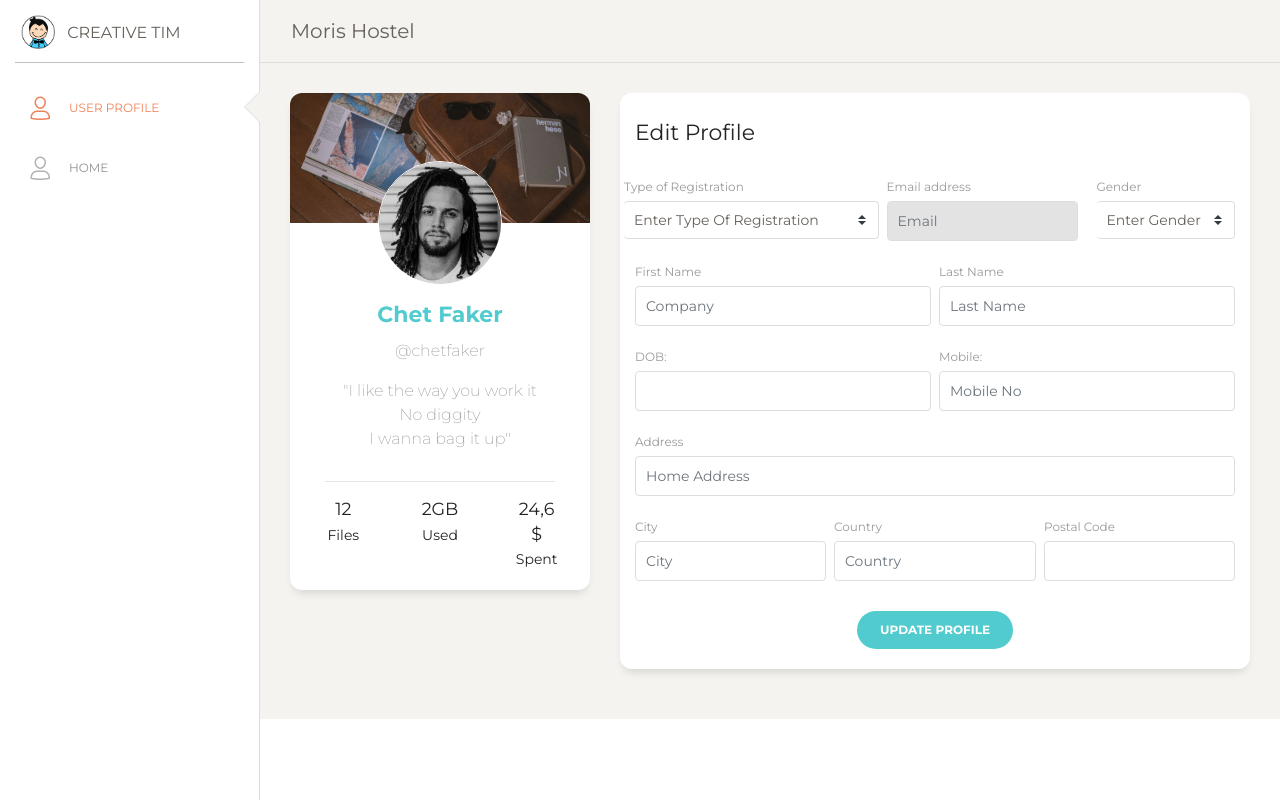
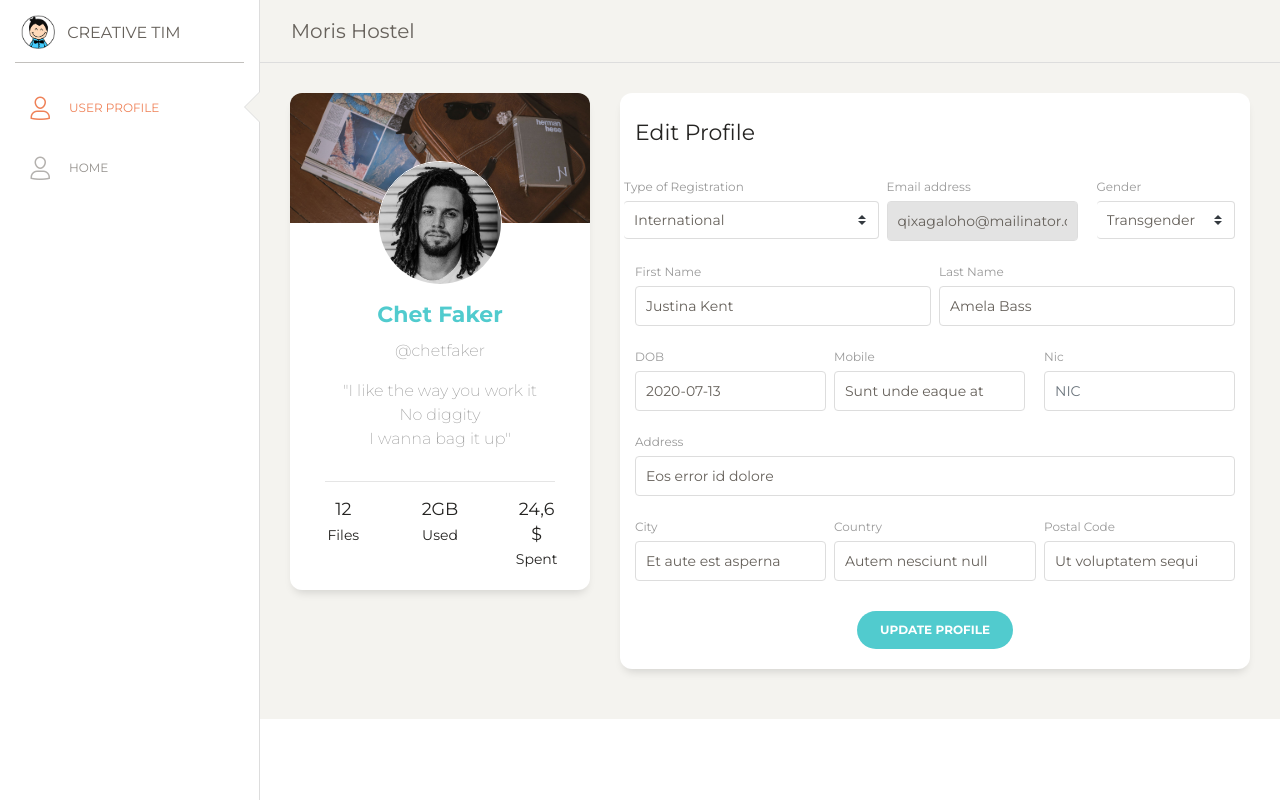
Before and after one commit to pratikpawar05/hostel-management, a PHP site: page /user.php in a window 1280 px wide. Run offline with PHP 8.4, Linux system fonts and the light colour scheme; a user stored in the database is signed in; data comes from the database, SQL or seed files in the repository; data that the repository does not hold is empty; some libraries are stand-ins or nearby versions.

Commit message:
added nic

```diff
--- a/connection.php
+++ b/connection.php
@@ -1,11 +1,10 @@
 <?php
 $servername = "localhost";
 $username = "root";
-///$pw = "Pr@tik12345";
-//$pass="Pr@tik12345";
-$pass="";
-//$dbname = "hostel_management";
-$dbname="hotelsystem";
+$pass="Pr@tik12345";
+// $pass="";
+$dbname = "hostel_management";
+// $dbname="hotelsystem";
 
 $conn = mysqli_connect($servername, $username, $pass, $dbname);
 ?>
--- a/user.php
+++ b/user.php
@@ -263,16 +263,22 @@ $row = mysqli_fetch_assoc($result);
                     </div>
                   </div>
                   <div class="row">
-                    <div class="col-md-6 pr-1">
+                    <div class="col-md-4 pr-1">
                       <div class="form-group">
-                        <label>DOB: </label>
+                        <label>DOB </label>
                         <input type="text" class="form-control" value="<?php echo $row['c_dob']; ?>">
                       </div>
                     </div>
-                    <div class="col-md-6 pl-1">
+                    <div class="col-md-4 pl-1">
                       <div class="form-group">
-                        <label>Mobile: </label>
+                        <label>Mobile </label>
                         <input type="text" name="mobile" class="form-control" placeholder="Mobile No" value="<?php echo $row['c_mobile']; ?>">
+                      </div>
+                    </div>
+                    <div class="col-md-4 pl-1">
+                      <div class="form-group">
+                        <label>Nic </label>
+                        <input type="number" name="nic" class="form-control" placeholder="NIC" value="<?php echo $row['c_nic']; ?>">
                       </div>
                     </div>
                   </div>
@@ -300,7 +306,7 @@ $row = mysqli_fetch_assoc($result);
                     <div class="col-md-4 pl-1">
                       <div class="form-group">
                         <label>Postal Code</label>
-                        <input type="number" name="postal_code" class="form-control" value="<?php echo $row['c_postal_code']; ?>">
+                        <input type="text" name="postal_code" class="form-control" value="<?php echo $row['c_postal_code']; ?>">
                       </div>
                     </div>
                   </div>
```
Also changed, not shown: login.php (+4 -5 lines), registration.php (+7 -4 lines).
